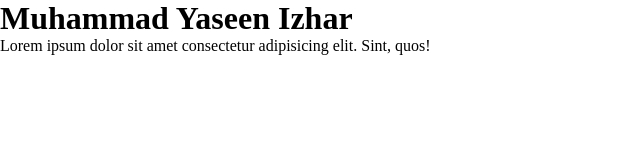
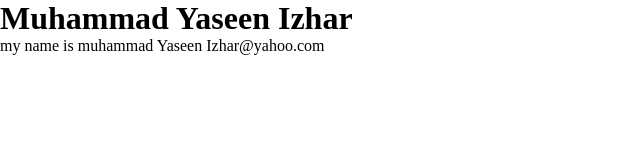
Before and after one commit to yaseenizhar/My-New-Test-Repo, a plain HTML site: page index.html in a window 1280 px wide. Shown: the whole page, without its empty margins (0-640 px from the left). Drawn offline with Linux system fonts and the light colour scheme.

Commit message:
para convert mail

```diff
--- a/index.html
+++ b/index.html
@@ -9,6 +9,6 @@
 </head>
 <body>
     <h1>Muhammad Yaseen Izhar</h1>
-    <p>Lorem ipsum dolor sit amet consectetur adipisicing elit. Sint, quos!</p>
+    <p>my name is muhammad Yaseen Izhar@yahoo.com</p>
 </body>
 </html>
```
